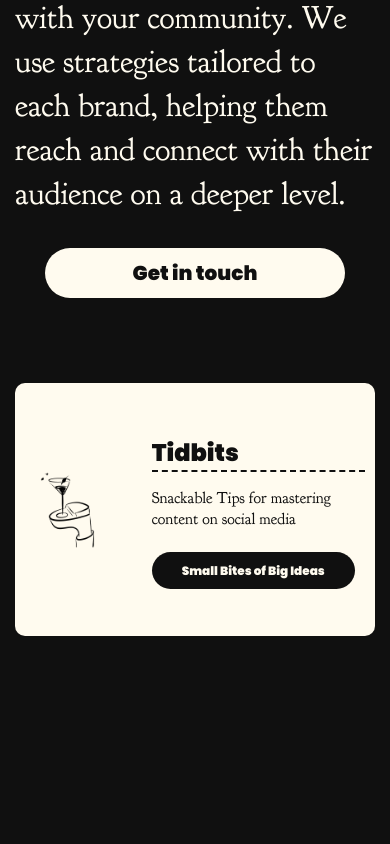
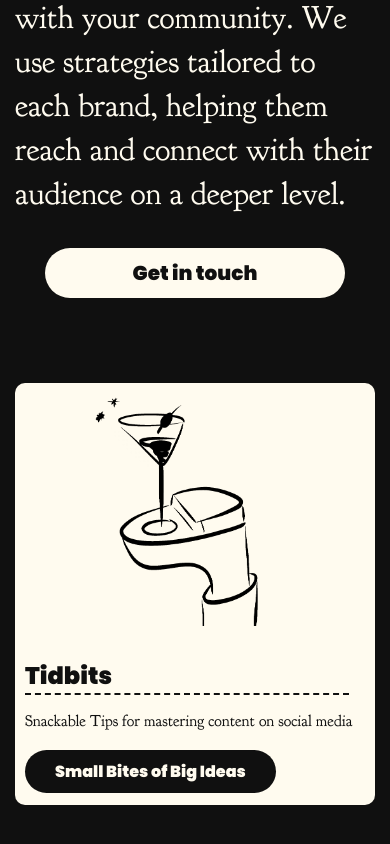
Before and after one commit to reecenward/TemporaryDinnerpartySite, an Astro site: page / in a window 390 px wide. Shown: the part 1957-2801 px from the top of the page. Before the commit the page ends 2650 px from the top, so only its background shows below. Built offline with nearby package versions, Linux system fonts and the light colour scheme; Astro itself is replaced by a stand-in of ours.

Commit message:
clean up

```diff
--- a/src/components/home/nav.astro
+++ b/src/components/home/nav.astro
@@ -22,7 +22,7 @@
     position: sticky;
     top: 0;
     display: flex;
-    justify-content: start;
+    justify-content: center;
     align-items: center;
     width: 100%;
     z-index: 99999999999999999999999;
@@ -32,7 +32,7 @@
   nav {
     height: 10vh;
     display: flex;
-    justify-content: space-around;
+    justify-content: center;
     align-items: center;
     width: 100%;
   }
@@ -48,10 +48,16 @@
   }
 
   ul{
+    margin: 0;
+    padding: 0;
     width: 100%;
     display: flex;
-    justify-content: space-evenly;
+    justify-content: center;
     list-style-type: none;
+  }
+  li{
+    margin: 0;
+    padding: 0;
   }
 
 </style>
--- a/src/components/home/tipsntricks.astro
+++ b/src/components/home/tipsntricks.astro
@@ -21,7 +21,7 @@
 
   .ap-wrapper {
     border-bottom: #101010 2px dashed;
-    width: 100%;
+    width: 90%;
     display: flex;
     justify-content: space-between;
 
@@ -105,33 +105,42 @@
   }
 
   @media only screen and (max-width: 800px) {
-    article{
-      display: grid;
-      grid-template-columns: 1fr;
-      gap: 5px;
-      padding-top: 5vh;
-      height: 30vh;
-    }
   .new {
+    display: flex;
+    flex-direction: column; /* Stack vertically */
     padding: 0;
     height: 100%;
   }
-    .facts-wrapper {
-      grid-column: span 1; /* Span only one column in a single column layout */
-      padding: 10px;
-    }
+
   .service {
-      grid-column: span 1; /* Span only one column in a single column layout */
+    order: 1; /* Image on top */
+    width: 100%;
+    height: 55vh; /* Adjust height as needed */
     background-position: center;
   }
-    .button{
-      font-size: 12px;
+
+  .facts-wrapper {
+    order: 2; /* Text and button below */
+
+    width: 100%;
+    text-align: start;
+    justify-content: start;
+    align-items: start;
+    padding: 10px;
+    margin-bottom: 10px;
   }
-    .ap{
+
+  .button {
+    font-size: 1rem;
+  }
+
+  .ap {
     font-size: 1.5rem;
   }
-    p{
+
+  p {
     font-size: 1rem;
   }
+
 }
 </style>
```
Lines whose indentation alone changed are shown as unchanged.
